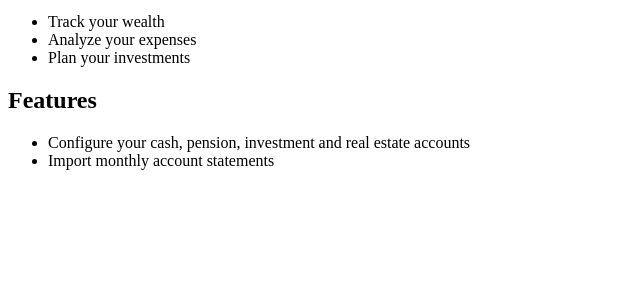
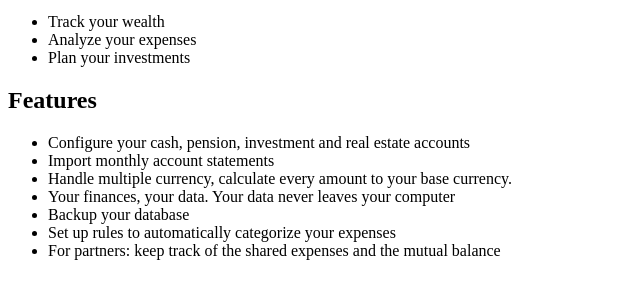
Before and after one commit to tothda/Funder_Site, a plain HTML site: page src/funder_site/templates/index.html in a window 1280 px wide. Shown: the part 101-400 px from the top of the page, without its empty margins (0-640 px from the left). Drawn offline with Linux system fonts and the light colour scheme.

Commit message:
Add more features

```diff
--- a/src/funder_site/templates/index.html
+++ b/src/funder_site/templates/index.html
@@ -17,6 +17,11 @@
 <ul>
     <li>Configure your cash, pension, investment and real estate accounts</li>
     <li>Import monthly account statements</li>
+    <li>Handle multiple currency, calculate every amount to your base currency.</li>
+    <li>Your finances, your data. Your data never leaves your computer</li>
+    <li>Backup your database</li>
+    <li>Set up rules to automatically categorize your expenses</li>
+    <li>For partners: keep track of the shared expenses and the mutual balance</li>
 </ul>
     </body>
 </html>
```
